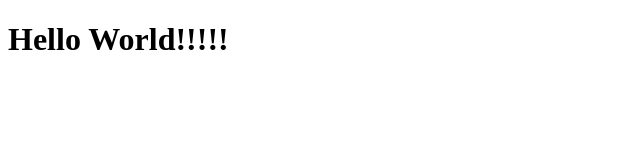
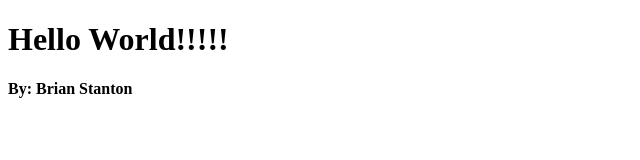
Before and after one commit to bstanton773/kekambas-106_hello_world, a plain HTML site: page index.html in a window 1280 px wide. Shown: the whole page, without its empty margins (0-640 px from the left). Drawn offline with Linux system fonts and the light colour scheme.

Commit message:
Added h4 with author name

```diff
--- a/index.html
+++ b/index.html
@@ -8,5 +8,6 @@
 </head>
 <body>
     <h1>Hello World!!!!!</h1>
+    <h4>By: Brian Stanton</h4>
 </body>
 </html>
```
